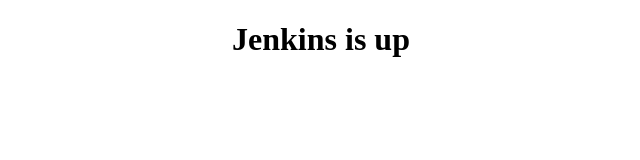
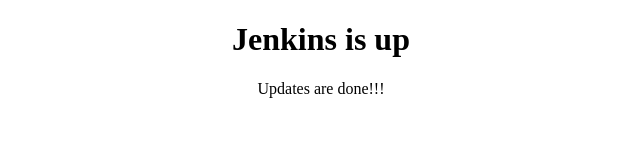
Before and after one commit to pgdai08/acts-lms, a plain HTML site: page index.html in a window 1280 px wide. Shown: the whole page, without its empty margins (319-959 px from the left). Drawn offline with Linux system fonts and the light colour scheme.

Commit message:
4th commit in local

```diff
--- a/index.html
+++ b/index.html
@@ -8,6 +8,7 @@
 <body>
     <center>
         <h1>Jenkins is up</h1>
+	Updates are done!!!
     </center>
 </body>
 </html>
```
